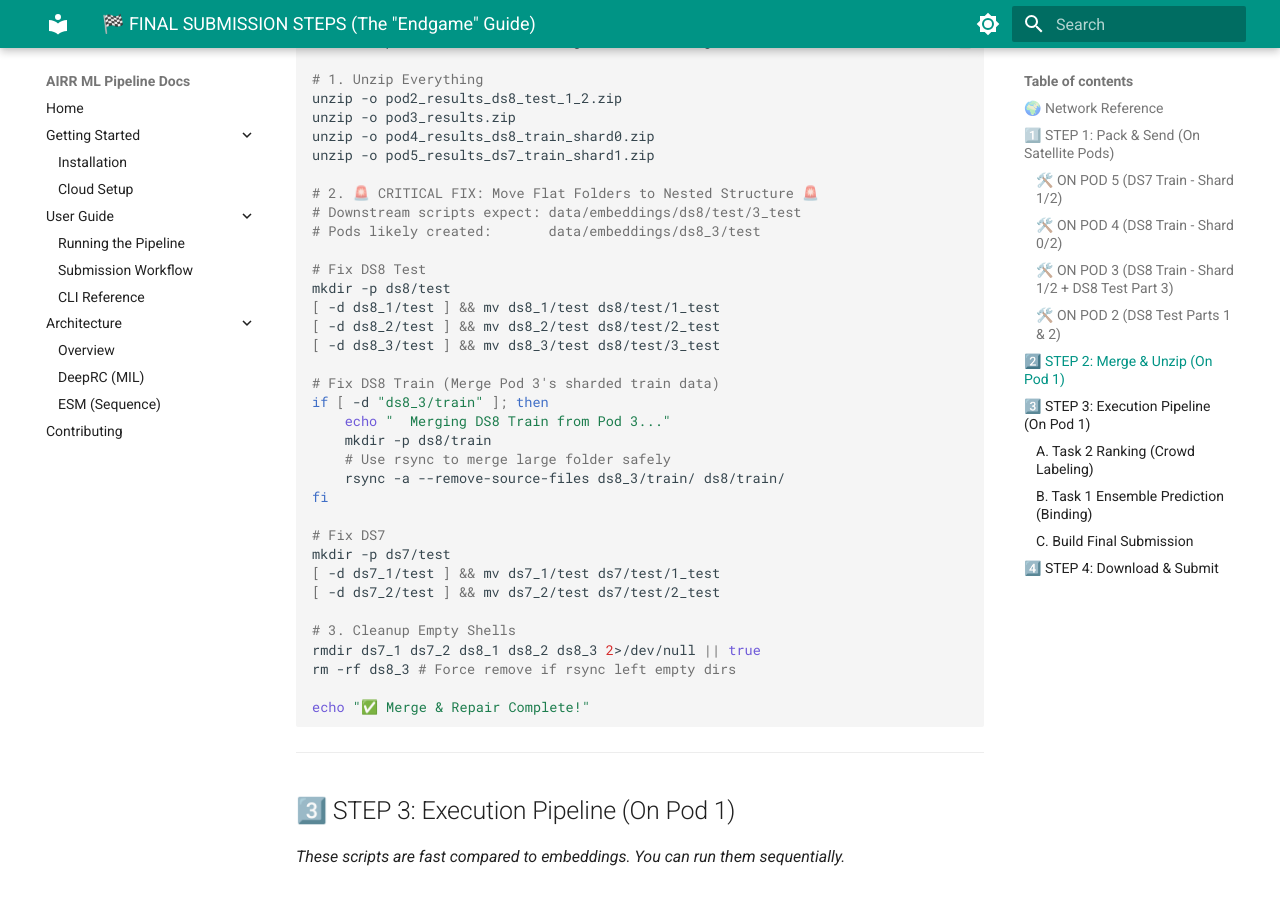
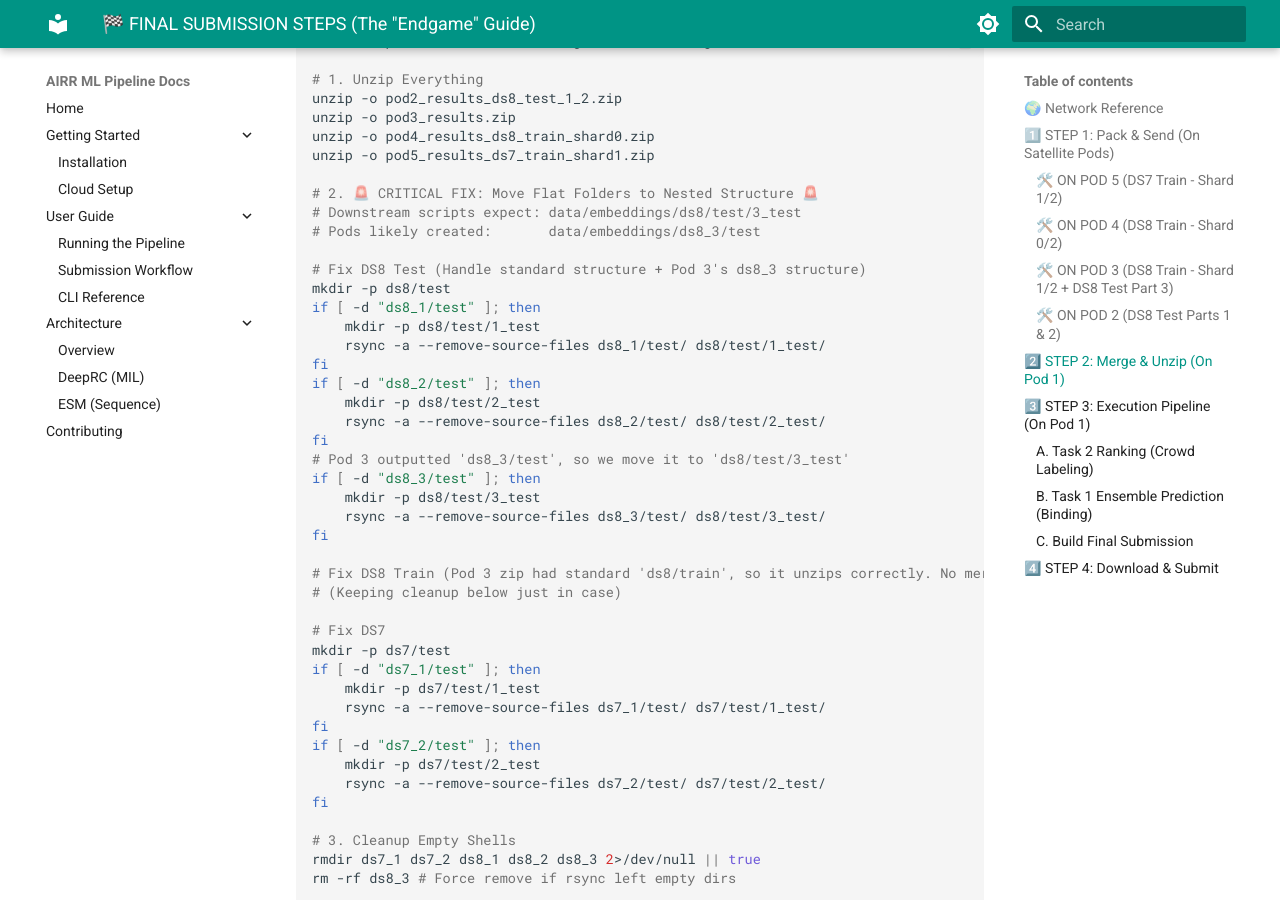
Before and after one commit to inventcures/airr-ml-25-challenge, an MkDocs documentation site: the page built from docs/FINAL-SUBMISSION-STEPS.md, in a window 1280 px wide and 900 px high, scrolled down 2295 px. Built offline with MkDocs 1.6.1 and Material for MkDocs 9.7.7, drawn with Linux system fonts in a browser that asks for light colours.

Commit message:
more fixes, this will end soon :D, contest deadline <7 hrs away

```diff
--- a/docs/FINAL-SUBMISSION-STEPS.md
+++ b/docs/FINAL-SUBMISSION-STEPS.md
@@ -100,24 +100,35 @@ unzip -o pod5_results_ds7_train_shard1.zip
 # Downstream scripts expect: data/embeddings/ds8/test/3_test
 # Pods likely created:       data/embeddings/ds8_3/test
 
-# Fix DS8 Test
+# Fix DS8 Test (Handle standard structure + Pod 3's ds8_3 structure)
 mkdir -p ds8/test
-[ -d ds8_1/test ] && mv ds8_1/test ds8/test/1_test
-[ -d ds8_2/test ] && mv ds8_2/test ds8/test/2_test
-[ -d ds8_3/test ] && mv ds8_3/test ds8/test/3_test
+if [ -d "ds8_1/test" ]; then
+    mkdir -p ds8/test/1_test
+    rsync -a --remove-source-files ds8_1/test/ ds8/test/1_test/
+fi
+if [ -d "ds8_2/test" ]; then
+    mkdir -p ds8/test/2_test
+    rsync -a --remove-source-files ds8_2/test/ ds8/test/2_test/
+fi
+# Pod 3 outputted 'ds8_3/test', so we move it to 'ds8/test/3_test'
+if [ -d "ds8_3/test" ]; then
+    mkdir -p ds8/test/3_test
+    rsync -a --remove-source-files ds8_3/test/ ds8/test/3_test/
+fi
 
-# Fix DS8 Train (Merge Pod 3's sharded train data)
-if [ -d "ds8_3/train" ]; then
-    echo "  Merging DS8 Train from Pod 3..."
-    mkdir -p ds8/train
-    # Use rsync to merge large folder safely
-    rsync -a --remove-source-files ds8_3/train/ ds8/train/
-fi
+# Fix DS8 Train (Pod 3 zip had standard 'ds8/train', so it unzips correctly. No merge needed.)
+# (Keeping cleanup below just in case)
 
 # Fix DS7
 mkdir -p ds7/test
-[ -d ds7_1/test ] && mv ds7_1/test ds7/test/1_test
-[ -d ds7_2/test ] && mv ds7_2/test ds7/test/2_test
+if [ -d "ds7_1/test" ]; then
+    mkdir -p ds7/test/1_test
+    rsync -a --remove-source-files ds7_1/test/ ds7/test/1_test/
+fi
+if [ -d "ds7_2/test" ]; then
+    mkdir -p ds7/test/2_test
+    rsync -a --remove-source-files ds7_2/test/ ds7/test/2_test/
+fi
 
 # 3. Cleanup Empty Shells
 rmdir ds7_1 ds7_2 ds8_1 ds8_2 ds8_3 2>/dev/null || true
```
